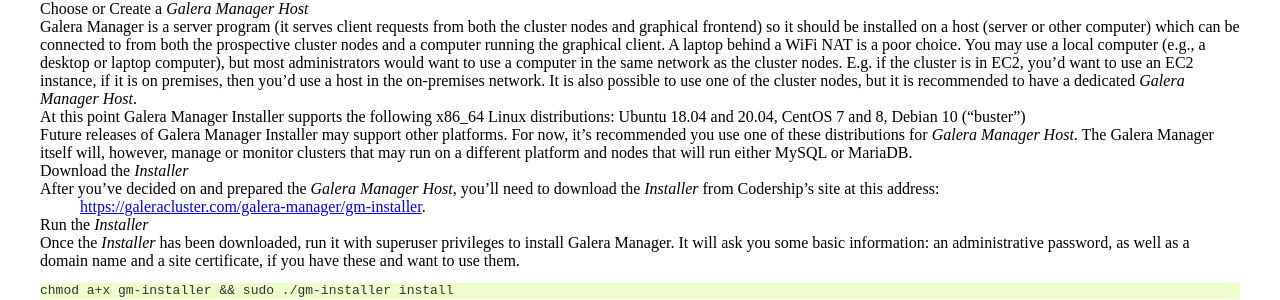
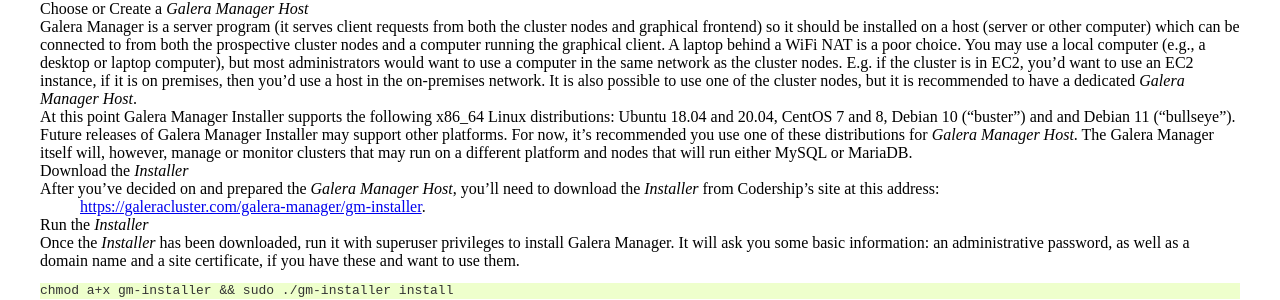
Before and after one commit to codership/documentation, a Sphinx documentation site: the page built from galeracluster/source/documentation/galera-manager.rst, in a window 1280 px wide. Shown: the part 879-1179 px from the top of the page. Built offline with Sphinx 7.4.7, drawn with Linux system fonts in a browser that asks for light colours; comment, search, counter and statistics services are not loaded.

Commit message:
Issue #338 Debian 11 added to supported OSs.

```diff
--- a/galeracluster/source/documentation/galera-manager.rst
+++ b/galeracluster/source/documentation/galera-manager.rst
@@ -98,7 +98,7 @@ The *Galera Manager Installer* is provided to make installation and configuratio
 
    Galera Manager is a server program (it serves client requests from both the cluster nodes and graphical frontend) so it should be installed on a host (server or other computer) which can be connected to from both the prospective cluster nodes and a computer running the graphical client.  A laptop behind a WiFi NAT is a poor choice.  You may use a local computer (e.g., a desktop or laptop computer), but most administrators would want to use a computer in the same network as the cluster nodes. E.g. if the cluster is in EC2, you'd want to use an EC2 instance, if it is on premises, then you'd use a host in the on-premises network.  It is also possible to use one of the cluster nodes, but it is recommended to have a dedicated *Galera Manager Host*.
 
-   At this point Galera Manager Installer supports the following x86_64 Linux distributions: Ubuntu 18.04 and 20.04, CentOS 7 and 8, Debian 10 ("buster")
+   At this point Galera Manager Installer supports the following x86_64 Linux distributions: Ubuntu 18.04 and 20.04, CentOS 7 and 8, Debian 10 ("buster") and  and Debian 11 ("bullseye").
 
    Future releases of Galera Manager Installer may support other platforms. For now, it's recommended you use one of these distributions for *Galera Manager Host*. The Galera Manager itself will, however, manage or monitor clusters that may run on a different platform and nodes that will run either MySQL or MariaDB.
 
--- a/galeracluster/source/documentation/gmd-install.rst
+++ b/galeracluster/source/documentation/gmd-install.rst
@@ -92,7 +92,7 @@ The *Installer* is a simple installation program for installing Galera Manager.
 
 Below are more details on these steps to download and run the *Installer*.  The questions you'll be presented when installing are fairly self-explanatory.  However, you may want to read this page before beginning, in case there are questions about which you want to know more before starting the installation.
 
-To install Galera Manager, you'll need to download the *Installer* to the computer chosen as the Galera Manager host. Currently *Installer* runs on the following x86_64 Linux distributions: Ubuntu 18.04 and 20.04, CentOS 7 and 8, Debian 10 ("buster"). Eventually, the *Installer* will be made available for other distributions.
+To install Galera Manager, you'll need to download the *Installer* to the computer chosen as the Galera Manager host. Currently *Installer* runs on the following x86_64 Linux distributions: Ubuntu 18.04 and 20.04, CentOS 7 and 8, Debian 10 ("buster") and Debian 11 ("bullseye"). Eventually, the *Installer* will be made available for other distributions.
 
 After you've decided on and prepared the *Galera Manager Host*, you'll need to download the *Installer* from Codership's site at this address:
 
```
